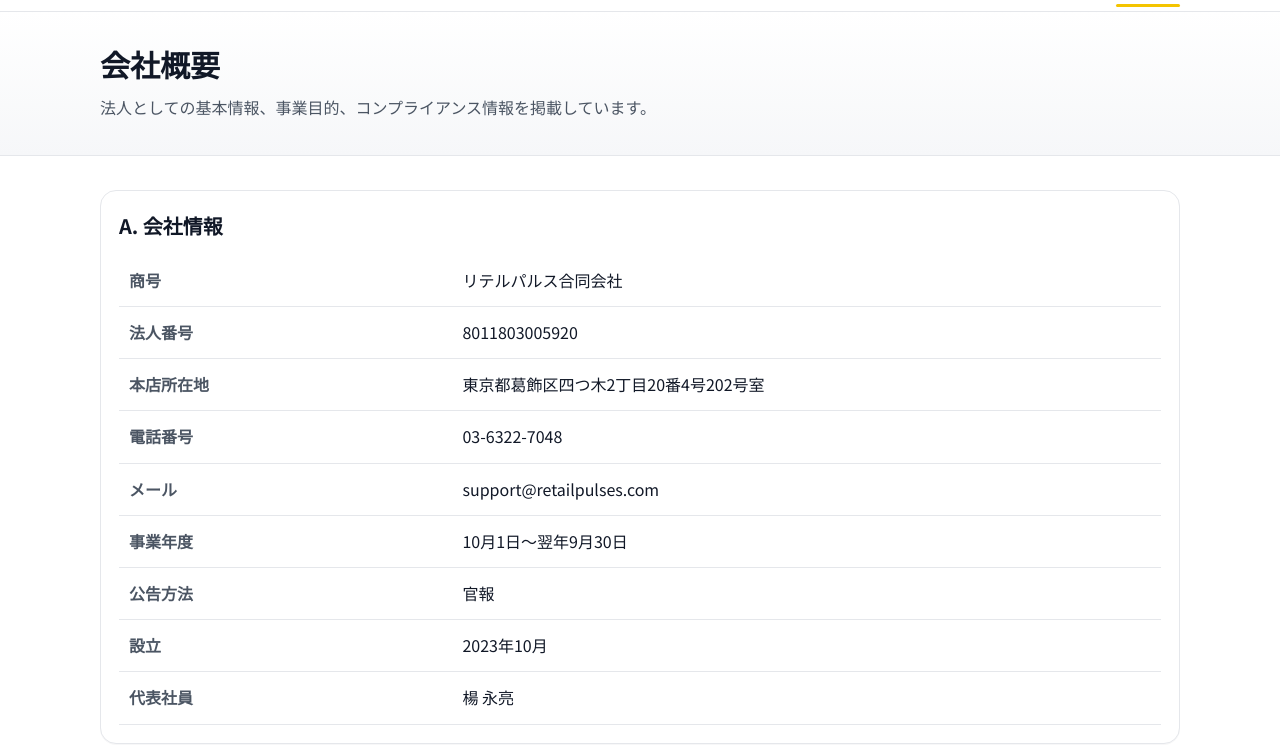
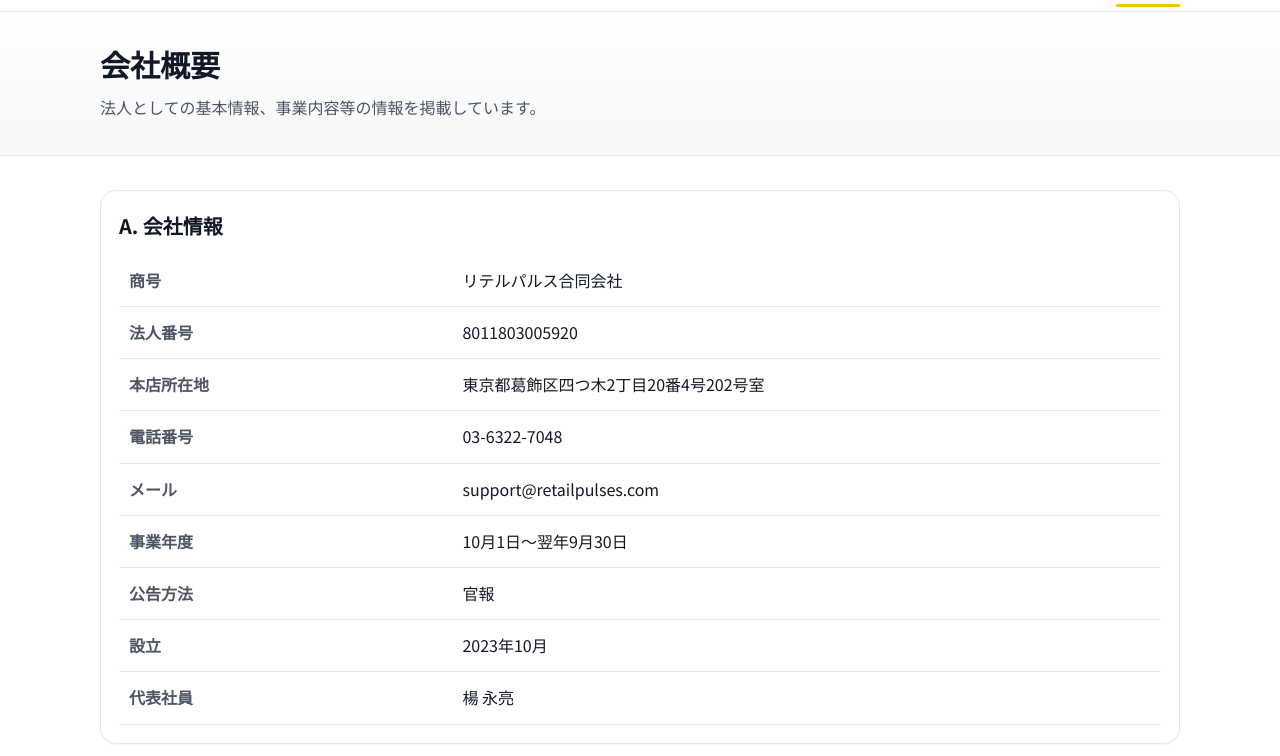
Before and after one commit to Retailpules/homepage, a plain HTML site: page company.html in a window 1280 px wide. Shown: the part 44-800 px from the top of the page. Drawn offline with Linux system fonts and the light colour scheme.

Commit message:
Update company.html

```diff
--- a/company.html
+++ b/company.html
@@ -79,7 +79,7 @@
     <div class="container">
       <div class="wrap">
         <h1>会社概要</h1>
-        <p class="sub">法人としての基本情報、事業目的、コンプライアンス情報を掲載しています。</p>
+        <p class="sub">法人としての基本情報、事業内容等の情報を掲載しています。</p>
       </div>
     </div>
   </section>
```
